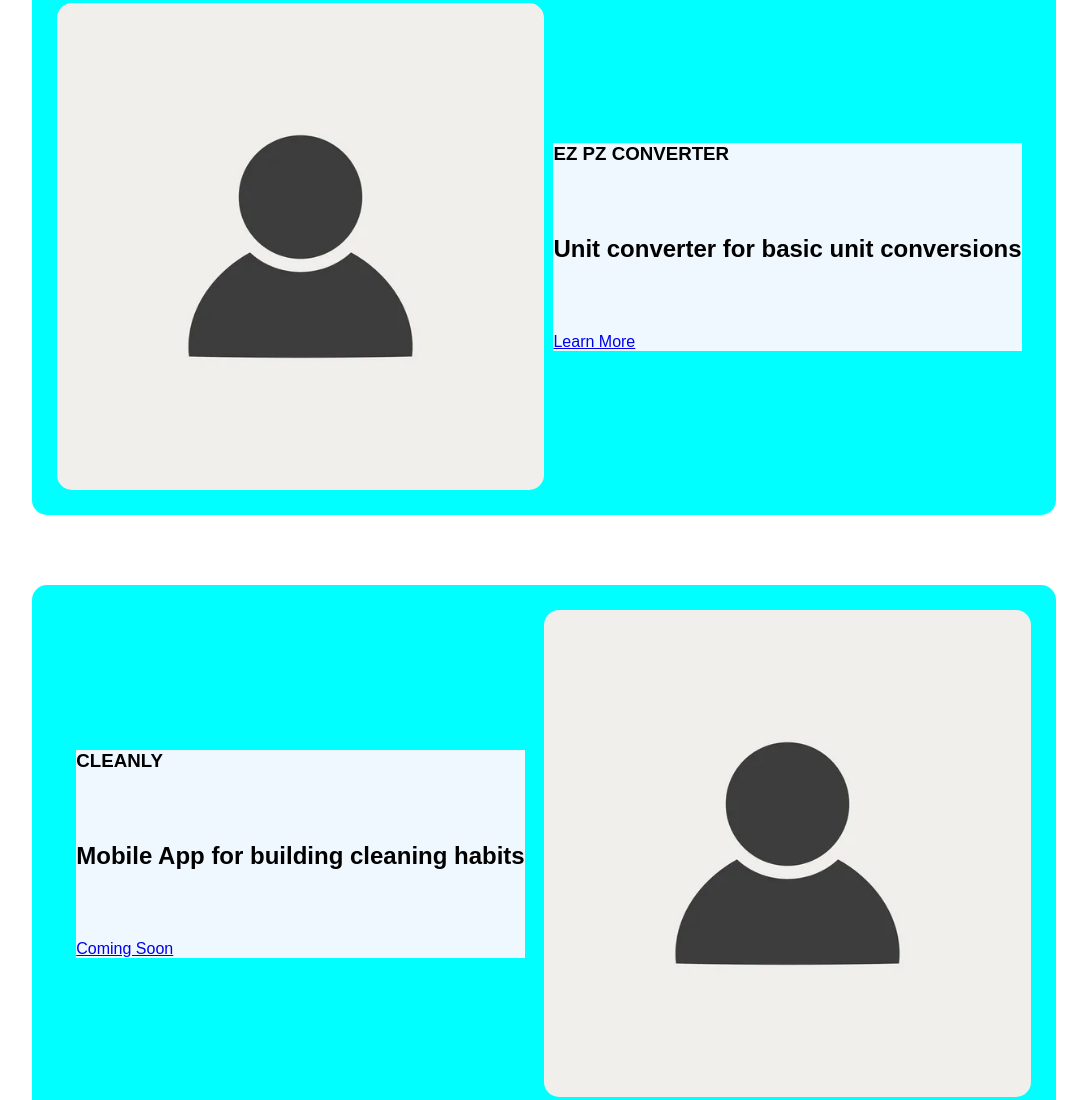
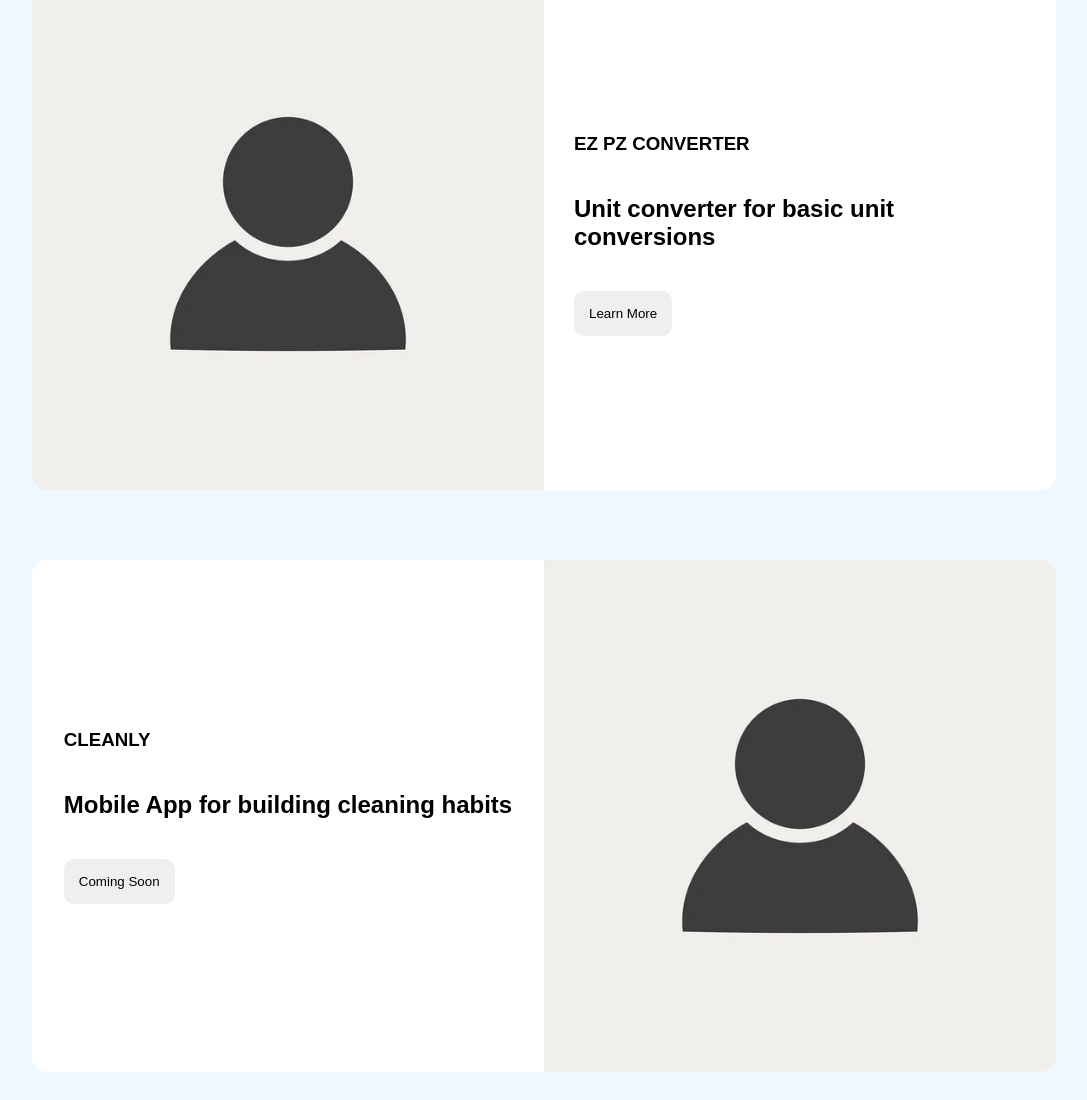
Before and after one commit to acce8711/aminaPortfolio, a plain HTML site: page index.html in a window 1280 px wide. Shown: the part 656-1756 px from the top of the page, without its empty margins (96-1183 px from the left). Drawn offline with nearby package versions, Linux system fonts and the light colour scheme.

Commit message:
worked on homepgae css

```diff
--- a/index.html
+++ b/index.html
@@ -39,7 +39,7 @@
                     <div class="descItems">
                         <h3>EZ PZ CONVERTER</h3>
                         <h2>Unit converter for basic unit conversions</h2>
-                        <a href="piece1.html" class="pieceBtn">Learn More</a>
+                        <a href="piece1.html"><button class="pieceBtn">Learn More</button></a>
                     </div>
 
                 </div>
@@ -50,7 +50,7 @@
                     <div class="descItems">
                         <h3>CLEANLY</h3>
                         <h2>Mobile App for building cleaning habits</h2>
-                        <a href="#" class="pieceBtn">Coming Soon</a>
+                        <a href="#"><button class="pieceBtn">Coming Soon</button></a>
                     </div>
                 </div>
                 <img src="images/placehodler.jpg">
--- a/styles.css
+++ b/styles.css
@@ -8,6 +8,9 @@
     box-sizing: border-box;
 }
 
+body {
+    background-color: rgb(240, 248, 255);
+}
 
 /*nav section*/
 nav {
@@ -19,7 +22,7 @@ nav {
 }
 
 .navItems {
-    width: 90%;
+    width: 80%;
     max-width: 1200px;
     display: flex;
     justify-content: space-between;
@@ -62,14 +65,12 @@ nav {
     align-items: center;
     border-radius: 15px;
     overflow: hidden;
-    background-color: aqua;
-    padding: 25px;
+    background-color: rgb(255, 255, 255);
     margin: 70px 0;
 }
 
 .pieceItem img {
     width: 50%;
-    border-radius: 15px;
 }
 
 .desc {
@@ -79,10 +80,17 @@ nav {
 }
 
 .descItems {
-    background-color: aliceblue;
+    margin: 0 30px;
+
 }
 
 .descItems h2{
-    margin: 70px 0;
+    margin: 40px 0;
+}
 
+.pieceBtn  {
+    padding: 15px;
+    border-radius: 10px;
+    border: none;
+    cursor: pointer;
 }
```
